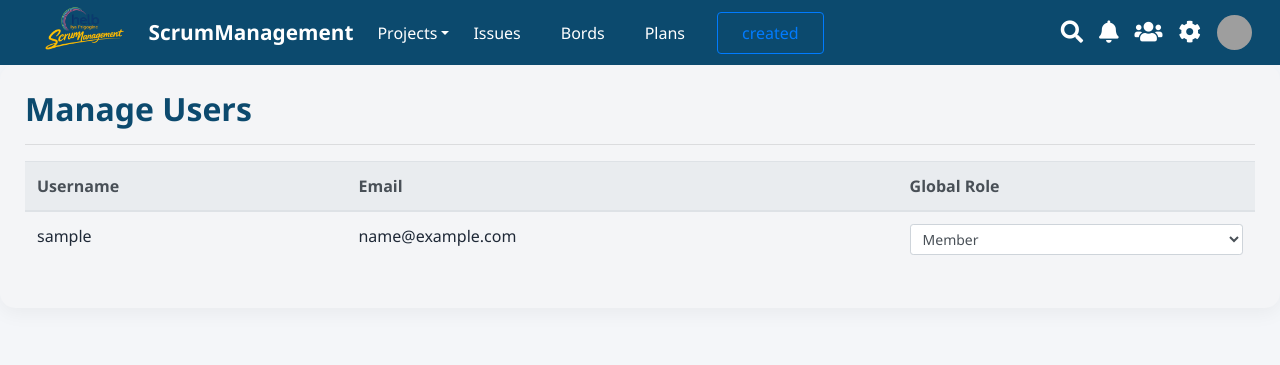
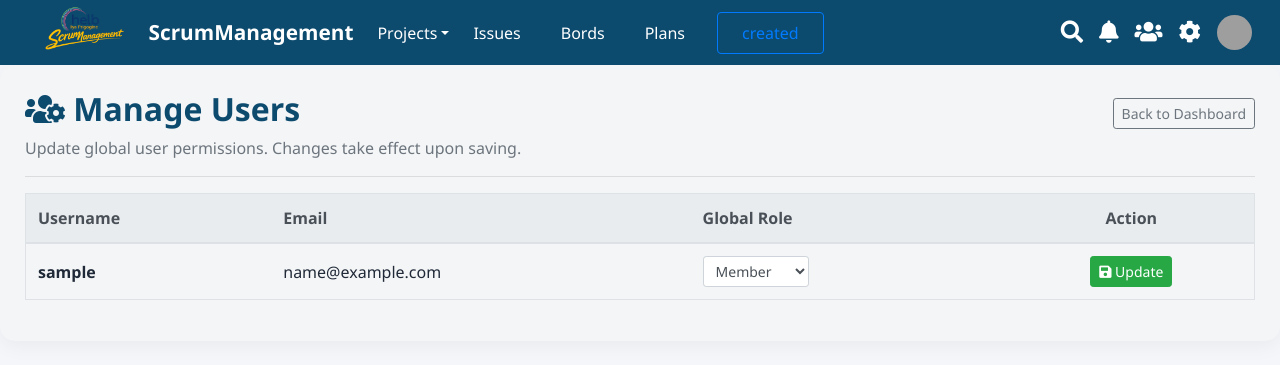
Before and after one commit to AliUcar05/HELBScrumManagement, a Django app: page /manage-users/ in a window 1280 px wide. Shown: the top 365 px of the page. Run offline with Django 3.2, Linux system fonts and the light colour scheme; the visitor is signed in with stand-in values (Sample User, id 1); data comes from the database, SQL or seed files in the repository; some libraries are stand-ins or nearby versions; grey boxes are pictures that could not be loaded.

Commit message:
gestion des rôles utilisateurs et sécurisation du board

```diff
--- a/django_project/users/templates/users/manage_users.html
+++ b/django_project/users/templates/users/manage_users.html
@@ -1,30 +1,53 @@
 {% extends "blog/base.html" %}
 {% block content %}
 <div class="content-section">
-    <h2>Manage Users</h2>
+    <div class="d-flex justify-content-between align-items-center">
+        <h2><i class="fas fa-users-cog"></i> Manage Users</h2>
+        <a href="{% url 'home' %}" class="btn btn-outline-secondary btn-sm">Back to Dashboard</a>
+    </div>
+    <p class="text-muted">Update global user permissions. Changes take effect upon saving.</p>
     <hr>
-    <table class="table table-hover">
+
+    {% if messages %}
+        {% for message in messages %}
+            <div class="alert alert-{{ message.tags }} shadow-sm">
+                {{ message }}
+            </div>
+        {% endfor %}
+    {% endif %}
+
+    <table class="table table-hover border">
         <thead class="thead-light">
             <tr>
                 <th>Username</th>
                 <th>Email</th>
                 <th>Global Role</th>
+                <th class="text-center">Action</th>
             </tr>
         </thead>
         <tbody>
             {% for u in users %}
             <tr>
-                <td>{{ u.username }}</td>
-                <td>{{ u.email }}</td>
-                <td>
-                    <form method="POST" action="#">
+                <td class="align-middle"><strong>{{ u.username }}</strong></td>
+                <td class="align-middle">{{ u.email }}</td>
+                <td class="align-middle">
+                    <form method="POST" action="{% url 'manage-users' %}" class="form-inline">
                         {% csrf_token %}
-                        <select name="role" class="form-control form-control-sm">
-                            <option value="admin" {% if u.profile.global_role == 'admin' %}selected{% endif %}>Admin</option>
-                            <option value="member" {% if u.profile.global_role == 'member' %}selected{% endif %}>Member</option>
+
+                        <input type="hidden" name="user_id" value="{{ u.id }}">
+
+                        <select name="new_role" class="form-control form-control-sm mr-2">
+                            <option value="admin" {% if u.profile.global_role|lower == 'admin' %}selected{% endif %}>Admin</option>
+                            <option value="developer" {% if u.profile.global_role|lower == 'developer' %}selected{% endif %}>Developer</option>
+                            <option value="member" {% if u.profile.global_role|lower == 'member' %}selected{% endif %}>Member</option>
+                            <option value="read-only" {% if u.profile.global_role|lower == 'read-only' %}selected{% endif %}>Read-only</option>
                         </select>
-                    </form>
                 </td>
+                <td class="text-center align-middle">
+                        <button type="submit" class="btn btn-success btn-sm">
+                            <i class="fas fa-save"></i> Update
+                        </button>
+                    </form> </td>
             </tr>
             {% endfor %}
         </tbody>
--- a/django_project/users/views.py
+++ b/django_project/users/views.py
@@ -1,49 +1,43 @@
 from django.contrib.auth import update_session_auth_hash
-from django.shortcuts import render, redirect
+from django.shortcuts import render, redirect, get_object_or_404
 from django.contrib import messages
-from django.contrib.auth.decorators import login_required
+from django.contrib.auth.decorators import login_required, user_passes_test
 from .forms import UserRegisterForm, UserUpdateForm, ProfileUpdateForm
 from django.contrib.auth.forms import PasswordChangeForm
+from django.contrib.auth.models import User
 
-
+# --- HELPER DE SÉCURITÉ MIS À JOUR ---
+def is_authorized_user(user):
+    # On autorise le rôle 'member' à accéder à la gestion des utilisateurs
+    return user.is_authenticated and hasattr(user, 'profile') and user.profile.global_role.lower() == 'member'
 
 def register(request):
     if request.method == 'POST':
         form = UserRegisterForm(request.POST)
         if form.is_valid():
             form.save()
-            username = form.cleaned_data.get('username')
             messages.success(request, f'Your account has been created! You are now able to log in')
             return redirect('login')
     else:
         form = UserRegisterForm()
     return render(request, 'users/register.html', {'form': form})
 
-
 @login_required
 def profile(request):
     if request.method == 'POST':
         u_form = UserUpdateForm(request.POST, instance=request.user)
-        p_form = ProfileUpdateForm(request.POST,
-                                   request.FILES,
-                                   instance=request.user.profile)
+        p_form = ProfileUpdateForm(request.POST, request.FILES, instance=request.user.profile)
         if u_form.is_valid() and p_form.is_valid():
             u_form.save()
             p_form.save()
             messages.success(request, f'Your account has been updated!')
             return redirect('profile')
-
     else:
         u_form = UserUpdateForm(instance=request.user)
         p_form = ProfileUpdateForm(instance=request.user.profile)
 
-    context = {
-        'u_form': u_form,
-        'p_form': p_form
-    }
-
+    context = {'u_form': u_form, 'p_form': p_form}
     return render(request, 'users/profile.html', context)
-
 
 def change_password(request):
     if request.method == 'POST':
@@ -53,14 +47,25 @@ def change_password(request):
             update_session_auth_hash(request, user)
             messages.success(request, 'Your password was successfully updated!')
             return redirect('change_password')
-        else:
-            messages.error(request, 'Please correct the error below.')
     else:
         form = PasswordChangeForm(request.user)
     return render(request, 'users/change_password.html', {'form': form })
 
+# --- VUE MANAGE USERS (ACCÈS AUTORISÉ POUR 'MEMBER') ---
 @login_required
+@user_passes_test(is_authorized_user, login_url='home')
 def manage_users(request):
-    from django.contrib.auth.models import User
+    if request.method == 'POST':
+        user_id = request.POST.get('user_id')
+        new_role = request.POST.get('new_role')
+        target_user = get_object_or_404(User, id=user_id)
+
+        profile = target_user.profile
+        profile.global_role = new_role
+        profile.save()
+
+        messages.success(request, f"Le rôle de {target_user.username} a été changé en '{new_role}'.")
+        return redirect('manage-users')
+
     users = User.objects.all().select_related('profile')
     return render(request, 'users/manage_users.html', {'users': users})
```
Also changed, not shown: django_project/scrum/templates/scrum/project_board.html (+37 -12 lines), django_project/scrum/views.py (+25 -12 lines).
